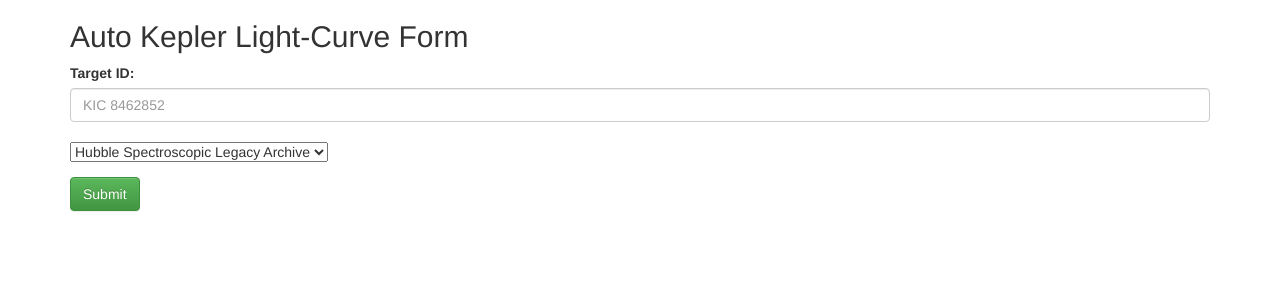
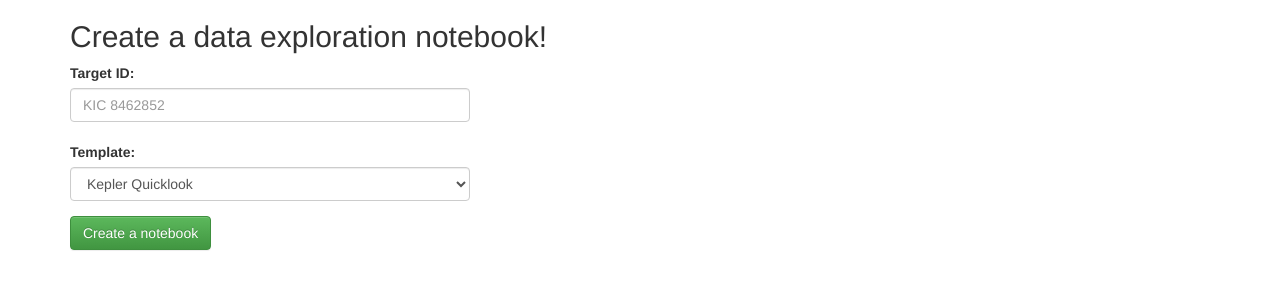
Before and after one commit to jegpeek/dynabooks, a plain HTML site: page static/index.html in a window 1280 px wide. Drawn offline with Linux system fonts and the light colour scheme.

Commit message:
Update UI

```diff
--- a/static/index.html
+++ b/static/index.html
@@ -12,21 +12,24 @@
 
 <div class="container">
 
+  <h2>Create a data exploration notebook!</h2>
 
-  <h2>Auto Kepler Light-Curve Form</h2>
-  <form  action="" method="get" role="form" action="notebook-magic">
+  <div style="max-width: 400px;">
+      <form method="get" role="form" action="notebook_magic">
         <div class="form-group">
           <label for="name">Target ID:</label>
-      <input type="text" class="form-control" id="target" name="target" placeholder="KIC 8462852">
+          <input type="text" class="form-control" name="TARGETID" placeholder="KIC 8462852">
           <br>
-      <select id="tempate" name="template">
+          <label for="template">Template:</label>
+          <select id="tempate" name="template" class="form-control">
+            <option value="kepler-quicklook-notebook-template.ipynb">Kepler Quicklook</option>
             <option value="HSLA">Hubble Spectroscopic Legacy Archive</option>
             <option value="KEXV">Kepler Exo-planet Vetting</option>
-        <option value="KQL">Kepler Quicklook</option>
           </select>
         </div>
-    <button type="submit" class="btn btn-success">Submit</button>
+        <button type="submit" class="btn btn-success">Create a notebook</button>
       </form>
+   </div>
 
   <br>
 
```
Lines whose indentation alone changed are shown as unchanged.
